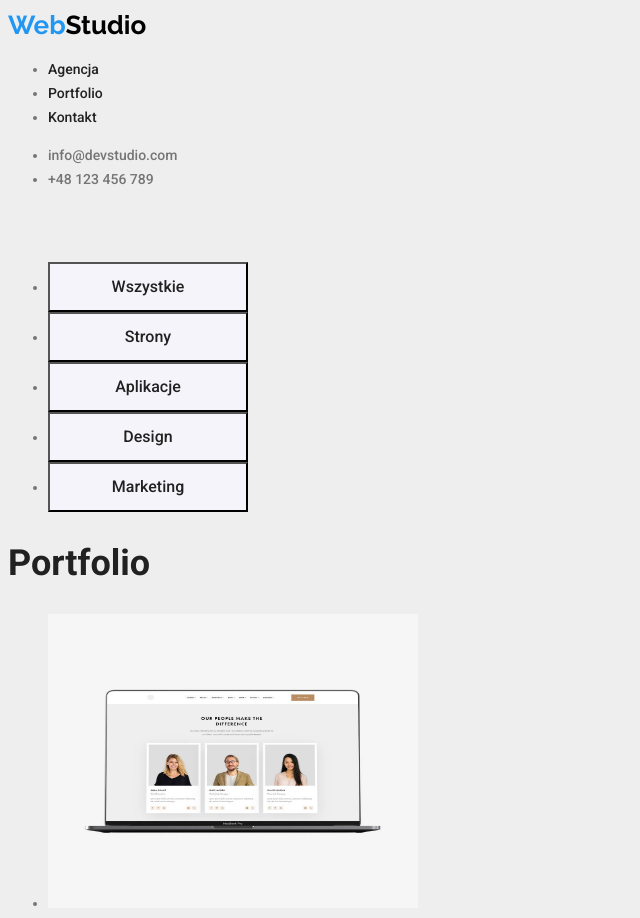
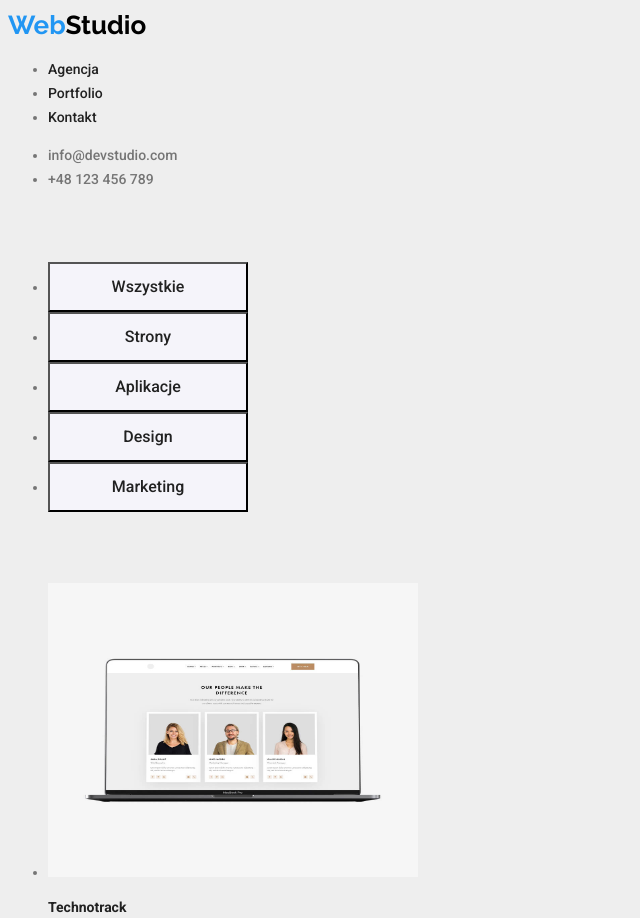
Before and after one commit to maciejkudej/goit-markup-hw-02, a plain HTML site: page portfolio.html in a window 1280 px wide. Shown: the top 918 px of the page, without its empty margins (0-640 px from the left). Drawn offline with Linux system fonts and the light colour scheme.

Commit message:
changes homework 2

```diff
--- a/portfolio.html
+++ b/portfolio.html
@@ -48,7 +48,7 @@
         </ul>
       </section>
       <section>
-        <h2 class="big-header">Portfolio</h2>
+        <h2 class="hidden">Portfolio</h2>
         <ul>
           <li>
             <img
```
